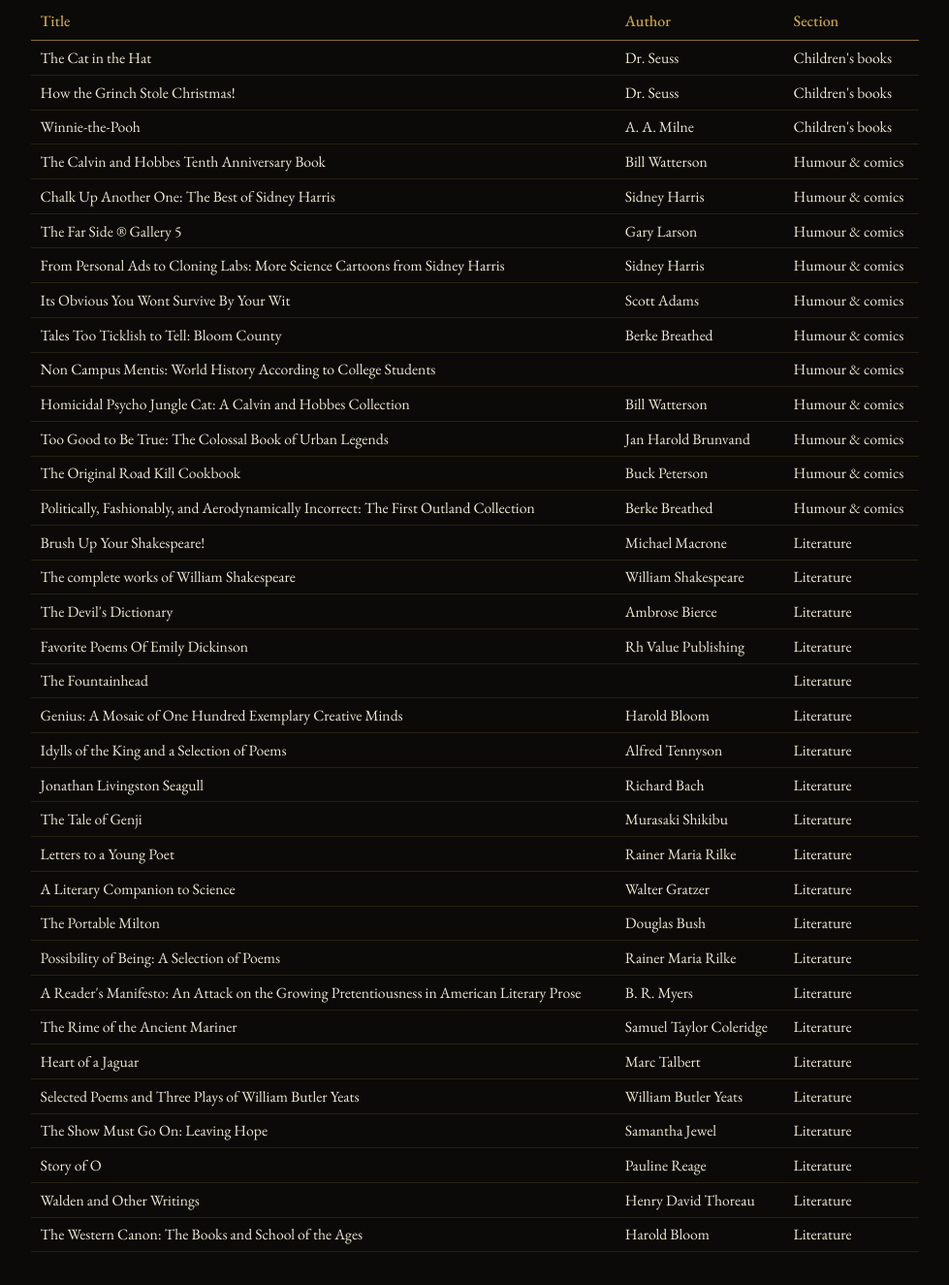
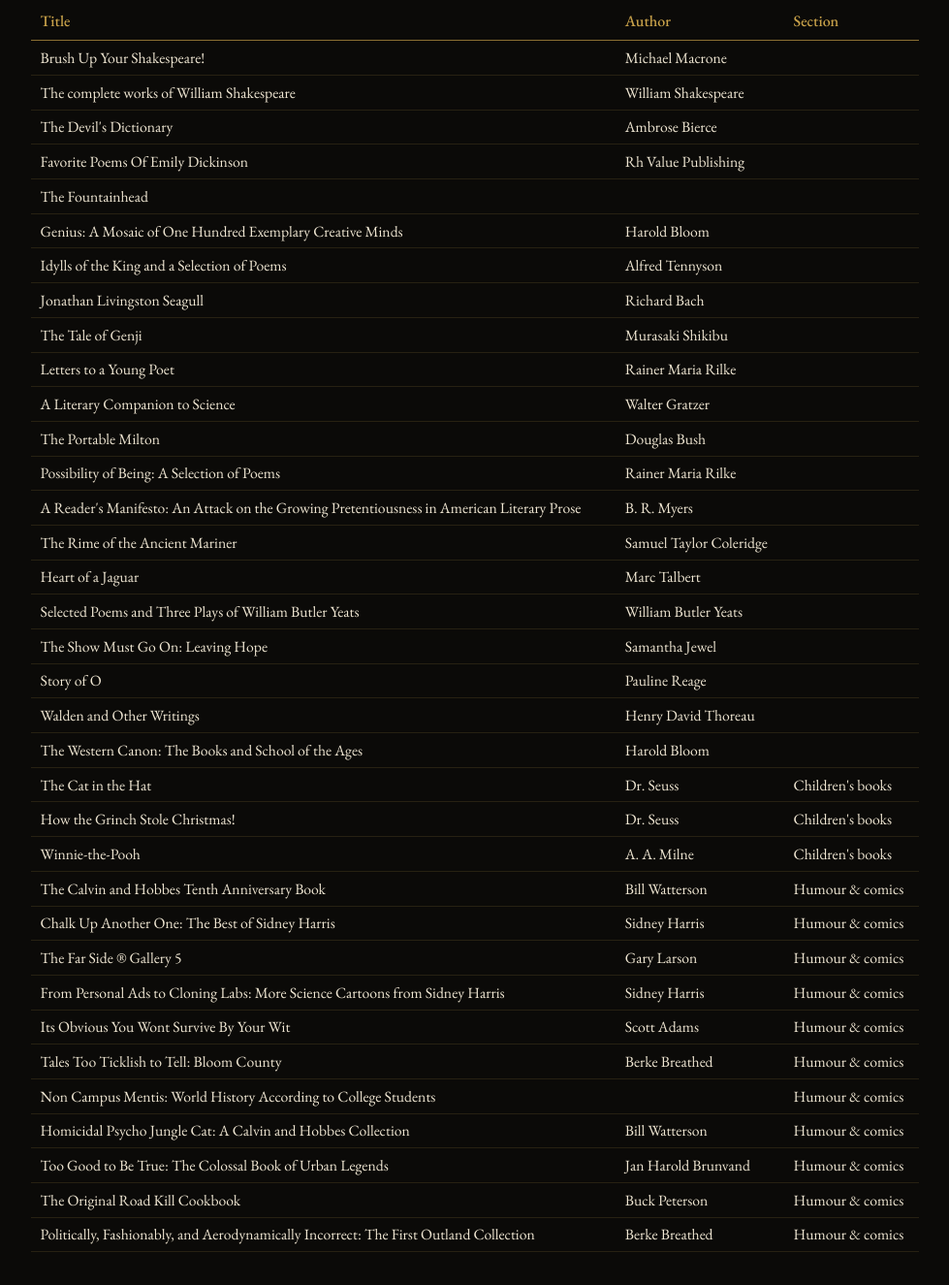
Before and after one commit to the-black-sword/the-black-sword.github.io, a plain HTML site: page lib-literature.html in a window 1280 px wide. Shown: the part 375-1700 px from the top of the page at 97% size, without its empty margins (150-1129 px from the left). Drawn offline with nearby package versions, Linux system fonts and the light colour scheme.

Commit message:
Add files via upload
Update of new library books Nov. 24, 2026

```diff
--- a/lib-literature.html
+++ b/lib-literature.html
@@ -28,6 +28,27 @@
         <table class="ledger compact" id="cat-literature">
           <thead><tr><th>Title</th><th>Author</th><th>Section</th></tr></thead>
           <tbody>
+          <tr><td>Brush Up Your Shakespeare!</td><td>Michael Macrone</td><td></td></tr>
+          <tr><td>The complete works of William Shakespeare</td><td>William Shakespeare</td><td></td></tr>
+          <tr><td>The Devil&#x27;s Dictionary</td><td>Ambrose Bierce</td><td></td></tr>
+          <tr><td>Favorite Poems Of Emily Dickinson</td><td>Rh Value Publishing</td><td></td></tr>
+          <tr><td>The Fountainhead</td><td></td><td></td></tr>
+          <tr><td>Genius: A Mosaic of One Hundred Exemplary Creative Minds</td><td>Harold Bloom</td><td></td></tr>
+          <tr><td>Idylls of the King and a Selection of Poems</td><td>Alfred Tennyson</td><td></td></tr>
+          <tr><td>Jonathan Livingston Seagull</td><td>Richard Bach</td><td></td></tr>
+          <tr><td>The Tale of Genji</td><td>Murasaki Shikibu</td><td></td></tr>
+          <tr><td>Letters to a Young Poet</td><td>Rainer Maria Rilke</td><td></td></tr>
+          <tr><td>A Literary Companion to Science</td><td>Walter Gratzer</td><td></td></tr>
+          <tr><td>The Portable Milton</td><td>Douglas Bush</td><td></td></tr>
+          <tr><td>Possibility of Being: A Selection of Poems</td><td>Rainer Maria Rilke</td><td></td></tr>
+          <tr><td>A Reader&#x27;s Manifesto: An Attack on the Growing Pretentiousness in American Literary Prose</td><td>B. R. Myers</td><td></td></tr>
+          <tr><td>The Rime of the Ancient Mariner</td><td>Samuel Taylor Coleridge</td><td></td></tr>
+          <tr><td>Heart of a Jaguar</td><td>Marc Talbert</td><td></td></tr>
+          <tr><td>Selected Poems and Three Plays of William Butler Yeats</td><td>William Butler Yeats</td><td></td></tr>
+          <tr><td>The Show Must Go On: Leaving Hope</td><td>Samantha Jewel</td><td></td></tr>
+          <tr><td>Story of O</td><td>Pauline Reage</td><td></td></tr>
+          <tr><td>Walden and Other Writings</td><td>Henry David Thoreau</td><td></td></tr>
+          <tr><td>The Western Canon: The Books and School of the Ages</td><td>Harold Bloom</td><td></td></tr>
           <tr><td>The Cat in the Hat</td><td>Dr. Seuss</td><td>Children&#x27;s books</td></tr>
           <tr><td>How the Grinch Stole Christmas!</td><td>Dr. Seuss</td><td>Children&#x27;s books</td></tr>
           <tr><td>Winnie-the-Pooh</td><td>A. A. Milne</td><td>Children&#x27;s books</td></tr>
@@ -42,27 +63,6 @@
           <tr><td>Too Good to Be True: The Colossal Book of Urban Legends</td><td>Jan Harold Brunvand</td><td>Humour &amp; comics</td></tr>
           <tr><td>The Original Road Kill Cookbook</td><td>Buck Peterson</td><td>Humour &amp; comics</td></tr>
           <tr><td>Politically, Fashionably, and Aerodynamically Incorrect: The First Outland Collection</td><td>Berke Breathed</td><td>Humour &amp; comics</td></tr>
-          <tr><td>Brush Up Your Shakespeare!</td><td>Michael Macrone</td><td>Literature</td></tr>
-          <tr><td>The complete works of William Shakespeare</td><td>William Shakespeare</td><td>Literature</td></tr>
-          <tr><td>The Devil&#x27;s Dictionary</td><td>Ambrose Bierce</td><td>Literature</td></tr>
-          <tr><td>Favorite Poems Of Emily Dickinson</td><td>Rh Value Publishing</td><td>Literature</td></tr>
-          <tr><td>The Fountainhead</td><td></td><td>Literature</td></tr>
-          <tr><td>Genius: A Mosaic of One Hundred Exemplary Creative Minds</td><td>Harold Bloom</td><td>Literature</td></tr>
-          <tr><td>Idylls of the King and a Selection of Poems</td><td>Alfred Tennyson</td><td>Literature</td></tr>
-          <tr><td>Jonathan Livingston Seagull</td><td>Richard Bach</td><td>Literature</td></tr>
-          <tr><td>The Tale of Genji</td><td>Murasaki Shikibu</td><td>Literature</td></tr>
-          <tr><td>Letters to a Young Poet</td><td>Rainer Maria Rilke</td><td>Literature</td></tr>
-          <tr><td>A Literary Companion to Science</td><td>Walter Gratzer</td><td>Literature</td></tr>
-          <tr><td>The Portable Milton</td><td>Douglas Bush</td><td>Literature</td></tr>
-          <tr><td>Possibility of Being: A Selection of Poems</td><td>Rainer Maria Rilke</td><td>Literature</td></tr>
-          <tr><td>A Reader&#x27;s Manifesto: An Attack on the Growing Pretentiousness in American Literary Prose</td><td>B. R. Myers</td><td>Literature</td></tr>
-          <tr><td>The Rime of the Ancient Mariner</td><td>Samuel Taylor Coleridge</td><td>Literature</td></tr>
-          <tr><td>Heart of a Jaguar</td><td>Marc Talbert</td><td>Literature</td></tr>
-          <tr><td>Selected Poems and Three Plays of William Butler Yeats</td><td>William Butler Yeats</td><td>Literature</td></tr>
-          <tr><td>The Show Must Go On: Leaving Hope</td><td>Samantha Jewel</td><td>Literature</td></tr>
-          <tr><td>Story of O</td><td>Pauline Reage</td><td>Literature</td></tr>
-          <tr><td>Walden and Other Writings</td><td>Henry David Thoreau</td><td>Literature</td></tr>
-          <tr><td>The Western Canon: The Books and School of the Ages</td><td>Harold Bloom</td><td>Literature</td></tr>
           </tbody>
         </table>
       </details>
```
Also changed, not shown: lib-ancient-world.html (+2 -1 lines), lib-languages.html (+2 -1 lines), lib-mind-society.html (+3 -1 lines), lib-natural-history.html (+3 -1 lines), lib-philosophy.html (+2 -1 lines), lib-world-history.html (+2 -1 lines), library.html (+8 -8 lines).
